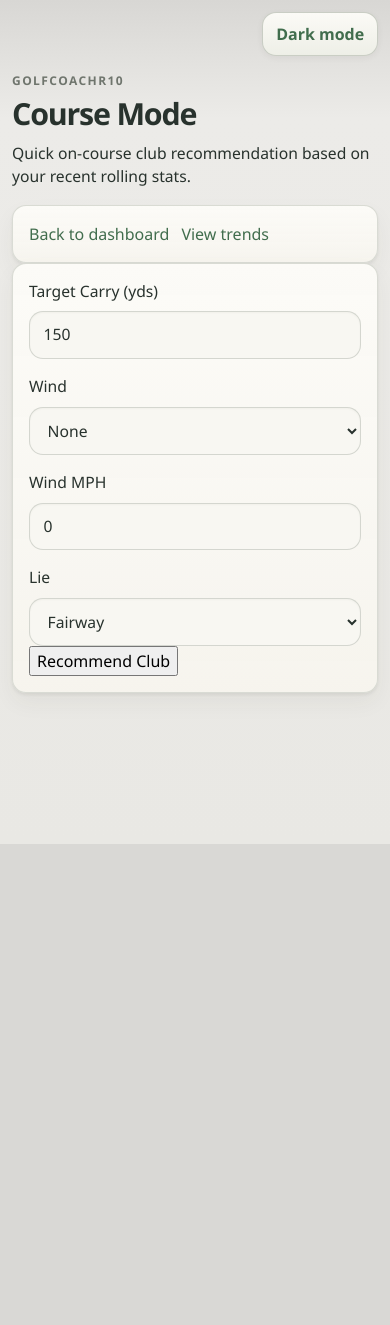
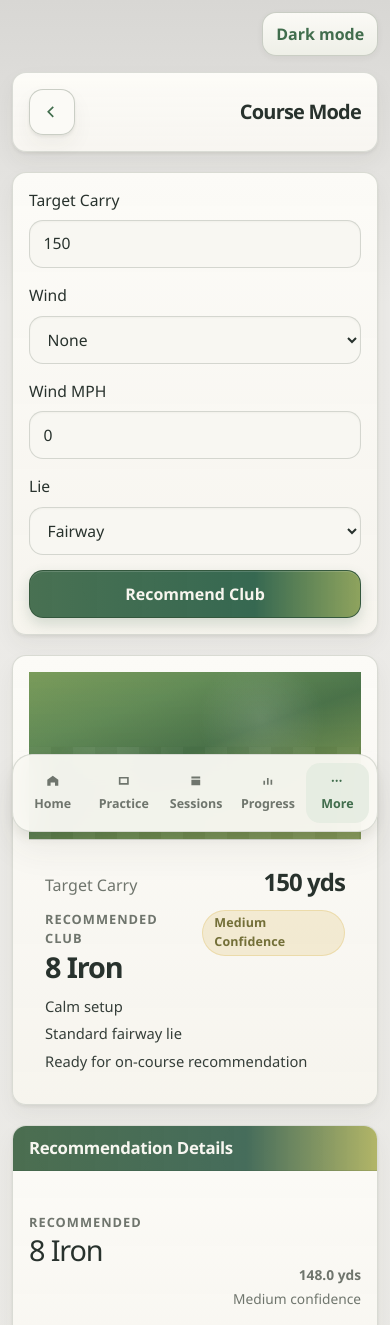
Before and after one commit to jdlevish/Golfcoachr10, a Next.js app: page /course-mode in a window 390 px wide. Shown: the top 1325 px of the page. Before the commit the page ends 844 px from the top, so only its background shows below. Built offline with nearby package versions, Linux system fonts and the light colour scheme; no server answers; sample sign-in values are in the browser's storage.

Commit message:
Updated Course Mode into a dedicated mobile companion screen

```diff
--- a/app/course-mode/page.tsx
+++ b/app/course-mode/page.tsx
@@ -1,4 +1,3 @@
-import Link from 'next/link';
 import { redirect } from 'next/navigation';
 import { auth } from '@/auth';
 import CourseModeShell from '@/components/course-mode-shell';
@@ -9,20 +8,5 @@ export default async function CourseModePage() {
     redirect('/sign-in');
   }
 
-  return (
-    <main className="page">
-      <header>
-        <p className="eyebrow">Golfcoachr10</p>
-        <h1>Course Mode</h1>
-        <p>Quick on-course club recommendation based on your recent rolling stats.</p>
-      </header>
-
-      <div className="dashboard-actions">
-        <Link href="/dashboard">Back to dashboard</Link>
-        <Link href="/trends">View trends</Link>
-      </div>
-
-      <CourseModeShell />
-    </main>
-  );
+  return <CourseModeShell />;
 }
--- a/app/globals.css
+++ b/app/globals.css
@@ -675,6 +675,157 @@ ul {
   margin-top: auto;
 }
 
+.course-mode-page {
+  max-width: 32rem;
+  min-height: 100vh;
+}
+
+.course-mode-topbar {
+  display: grid;
+  grid-template-columns: auto 1fr;
+  align-items: center;
+  gap: 0.8rem;
+}
+
+.course-mode-back svg,
+.course-bottom-nav svg {
+  width: 1.1rem;
+  height: 1.1rem;
+}
+
+.course-mode-title {
+  margin: 0;
+  font-size: 1.25rem;
+  line-height: 1.08;
+}
+
+.course-input-card,
+.course-hero-card,
+.course-details-card,
+.course-utility-card {
+  display: grid;
+  gap: 0.9rem;
+}
+
+.course-hero-card {
+  overflow: hidden;
+  padding: 0;
+}
+
+.course-hero-banner {
+  min-height: 10.5rem;
+  border-bottom: 1px solid rgba(217, 219, 212, 0.95);
+  background:
+    linear-gradient(180deg, rgba(68, 104, 73, 0.08), rgba(68, 104, 73, 0.18)),
+    radial-gradient(circle at 70% 28%, rgba(255, 255, 255, 0.16), transparent 24%),
+    linear-gradient(160deg, #7fa05c 0%, #668f58 25%, #4b7349 48%, #6f8d4f 68%, #93a35b 100%);
+  position: relative;
+}
+
+.course-hero-banner::after {
+  content: '';
+  position: absolute;
+  inset: auto 0 0 0;
+  height: 55%;
+  background:
+    radial-gradient(circle at 25% 30%, rgba(255, 255, 255, 0.18), transparent 24%),
+    repeating-linear-gradient(
+      90deg,
+      rgba(255, 255, 255, 0.05) 0,
+      rgba(255, 255, 255, 0.05) 22px,
+      rgba(0, 0, 0, 0.03) 22px,
+      rgba(0, 0, 0, 0.03) 44px
+    );
+  opacity: 0.6;
+}
+
+.course-hero-body {
+  display: grid;
+  gap: 0.8rem;
+  padding: 1rem;
+}
+
+.course-hero-target {
+  display: flex;
+  align-items: baseline;
+  justify-content: space-between;
+  gap: 0.75rem;
+}
+
+.course-hero-target strong {
+  font-size: 1.5rem;
+  line-height: 1;
+  letter-spacing: -0.04em;
+}
+
+.course-hero-main {
+  display: flex;
+  align-items: flex-start;
+  justify-content: space-between;
+  gap: 0.75rem;
+}
+
+.course-hero-label,
+.course-option-label {
+  margin: 0 0 0.2rem;
+  color: var(--muted);
+  font-size: 0.8rem;
+  font-weight: 700;
+  text-transform: uppercase;
+  letter-spacing: 0.08em;
+}
+
+.course-hero-club,
+.course-option-club {
+  margin: 0;
+  font-size: 1.8rem;
+  line-height: 1.05;
+  letter-spacing: -0.04em;
+}
+
+.course-hero-support {
+  display: grid;
+  gap: 0.35rem;
+  color: color-mix(in srgb, var(--text) 82%, var(--muted));
+  font-size: 0.92rem;
+}
+
+.course-options-list,
+.course-utility-list,
+.course-action-stack {
+  display: grid;
+  gap: 0.7rem;
+}
+
+.course-option-row,
+.course-utility-row {
+  align-items: center;
+  padding-block: 0.85rem;
+}
+
+.course-option-meta {
+  display: grid;
+  justify-items: end;
+  gap: 0.15rem;
+  text-align: right;
+  color: var(--muted);
+  font-size: 0.86rem;
+}
+
+.course-details-note {
+  margin: 0;
+  color: color-mix(in srgb, var(--text) 84%, var(--muted));
+}
+
+.course-primary-cta,
+.course-secondary-link {
+  width: 100%;
+}
+
+.course-bottom-nav {
+  margin-top: auto;
+}
+
 .top-bar {
   display: flex;
   align-items: center;
@@ -1260,6 +1411,28 @@ tbody tr:hover {
     max-width: 48rem;
   }
 
+  .course-mode-page {
+    max-width: 56rem;
+  }
+
+  .course-mode-page > .card:first-of-type {
+    grid-column: 1 / -1;
+  }
+
+  .course-hero-body {
+    grid-template-columns: minmax(0, 1fr) auto;
+    align-items: start;
+  }
+
+  .course-hero-target,
+  .course-hero-support {
+    grid-column: 1 / -1;
+  }
+
+  .course-mode-page {
+    align-content: start;
+  }
+
   .progress-overview-stack {
     grid-template-columns: repeat(2, minmax(0, 1fr));
     align-items: start;
@@ -1381,6 +1554,10 @@ tbody tr:hover {
     flex-wrap: wrap;
   }
 
+  .course-action-stack {
+    grid-template-columns: 1fr 1fr;
+  }
+
   table {
     border-collapse: separate;
     border-spacing: 0;
--- a/components/course-mode-shell.tsx
+++ b/components/course-mode-shell.tsx
@@ -1,6 +1,7 @@
 'use client';
 
-import { useState } from 'react';
+import { useMemo, useState } from 'react';
+import Link from 'next/link';
 
 type Confidence = 'High' | 'Medium' | 'Low';
 
@@ -23,20 +24,66 @@ type CourseModeResult = {
   excludedLowConfidence: number;
 };
 
+type NavItem = {
+  label: string;
+  href: string;
+  active?: boolean;
+};
+
+const navItems: NavItem[] = [
+  { label: 'Home', href: '/' },
+  { label: 'Practice', href: '/range-mode' },
+  { label: 'Sessions', href: '/dashboard' },
+  { label: 'Progress', href: '/trends' },
+  { label: 'More', href: '/course-mode', active: true }
+];
+
 const fmt = (value: number | null, suffix = '') => (value === null ? '-' : `${value.toFixed(1)}${suffix}`);
 
-function ClubCard({ club, title, featured = false }: { club: ClubRec; title: string; featured?: boolean }) {
+const confidenceTone = (value: Confidence) => {
+  if (value === 'High') return 'badge-success';
+  if (value === 'Medium') return 'badge-warning';
+  return 'badge-neutral';
+};
+
+function BackIcon() {
   return (
-    <article className={featured ? 'course-card course-card-featured' : 'course-card'}>
-      <p className="eyebrow">{title}</p>
-      <h2>{club.club}</h2>
-      <p>Carry median: {fmt(club.carryMedian, ' yds')}</p>
-      <p>Carry std dev: {fmt(club.carryStdDev, ' yds')}</p>
-      <p>Offline std dev: {fmt(club.offlineStdDev, ' yds')}</p>
-      <p>Confidence: {club.confidence}</p>
-      <p>Sessions used: {club.sessionsUsed}</p>
-      <a href={club.trendHref}>Open trend</a>
-    </article>
+    <svg viewBox="0 0 24 24" aria-hidden="true">
+      <path d="M14.78 5.97 8.75 12l6.03 6.03-1.59 1.59L5.56 12l7.63-7.62 1.59 1.59Z" fill="currentColor" />
+    </svg>
+  );
+}
+
+function SimpleIcon({ kind }: { kind: 'home' | 'practice' | 'sessions' | 'progress' | 'more' }) {
+  const paths = {
+    home: 'M4.5 10.5 12 5.25l7.5 5.25v8.25h-4.5v-4.5h-6v4.5H4.5V10.5Z',
+    practice: 'M5.25 6.75h13.5v10.5H5.25V6.75Zm2.25 2.25v6h9v-6h-9Z',
+    sessions: 'M6 6h12v3H6V6Zm0 4.5h12v7.5H6v-7.5Z',
+    progress: 'M6 17.25V12h2.25v5.25H6Zm4.88 0v-9h2.25v9h-2.25Zm4.87 0v-6.75H18v6.75h-2.25Z',
+    more: 'M6.75 12a1.5 1.5 0 1 1 0-.01V12Zm5.25 0a1.5 1.5 0 1 1 0-.01V12Zm5.25 0a1.5 1.5 0 1 1 0-.01V12Z'
+  } as const;
+
+  return (
+    <svg viewBox="0 0 24 24" aria-hidden="true">
+      <path d={paths[kind]} fill="currentColor" />
+    </svg>
+  );
+}
+
+function AlternateClubRow({ title, club }: { title: string; club: ClubRec | null }) {
+  if (!club) return null;
+
+  return (
+    <div className="course-option-row">
+      <div>
+        <p className="course-option-label">{title}</p>
+        <p className="course-option-club">{club.club}</p>
+      </div>
+      <div className="course-option-meta">
+        <strong>{fmt(club.carryMedian, ' yds')}</strong>
+        <span>{club.confidence} confidence</span>
+      </div>
+    </div>
   );
 }
 
@@ -48,6 +95,29 @@ export default function CourseModeShell() {
   const [loading, setLoading] = useState(false);
   const [error, setError] = useState<string | null>(null);
   const [result, setResult] = useState<CourseModeResult | null>(null);
+
+  const utilityRows = useMemo(() => {
+    // TODO: Bind directional miss-bias from saved shot-pattern data once course-mode input includes target shape context.
+    if (!result) {
+      return [
+        { label: 'Practice Distance', value: `${targetCarry} yds` },
+        { label: 'View Recent Results', value: 'Open after recommendation' },
+        { label: 'Confidence / Miss Bias', value: 'TODO: bind miss-bias data when available' }
+      ];
+    }
+
+    return [
+      { label: 'Practice Distance', value: `${result.adjustedTargetCarry.toFixed(1)} yds` },
+      { label: 'View Recent Results', value: result.recommended.club },
+      {
+        label: 'Confidence / Miss Bias',
+        value:
+          result.recommended.offlineStdDev !== null
+            ? `${result.recommended.confidence} / ${fmt(result.recommended.offlineStdDev, ' yds spread')}`
+            : `${result.recommended.confidence} / TODO: miss bias`
+      }
+    ];
+  }, [result, targetCarry]);
 
   const submit = async () => {
     const target = Number(targetCarry);
@@ -84,12 +154,31 @@ export default function CourseModeShell() {
     setLoading(false);
   };
 
+  const featured = result?.recommended ?? {
+    club: '8 Iron',
+    carryMedian: 148,
+    carryStdDev: 7.5,
+    offlineStdDev: 13.5,
+    confidence: 'Medium' as Confidence,
+    sessionsUsed: 4,
+    trendHref: '/trends'
+  };
+
   return (
-    <section className="stack course-mode">
-      <article className="auth-panel">
+    <main className="page-shell course-mode-page">
+      <header className="top-bar course-mode-topbar">
+        <Link href="/" className="icon-button course-mode-back" aria-label="Back to home">
+          <BackIcon />
+        </Link>
+        <div className="course-mode-heading">
+          <h1 className="course-mode-title">Course Mode</h1>
+        </div>
+      </header>
+
+      <section className="card course-input-card">
         <div className="course-form-grid">
           <label>
-            Target Carry (yds)
+            Target Carry
             <input
               type="number"
               inputMode="numeric"
@@ -117,29 +206,103 @@ export default function CourseModeShell() {
             </select>
           </label>
         </div>
-        <button type="button" onClick={() => void submit()} disabled={loading}>
-          {loading ? 'Calculating...' : 'Recommend Club'}
+        <button type="button" className="primary-button" onClick={() => void submit()} disabled={loading}>
+          {loading ? 'Getting Recommendation...' : 'Recommend Club'}
         </button>
-        {error && <p className="error">{error}</p>}
-      </article>
+        {error ? <p className="error">{error}</p> : null}
+      </section>
 
-      {result && (
-        <>
-          <article className="auth-panel">
-            <p>
-              Adjusted target: <strong>{result.adjustedTargetCarry.toFixed(1)} yds</strong>
-            </p>
-            <p>
-              Eligible clubs: {result.candidates} | Excluded low-confidence: {result.excludedLowConfidence}
-            </p>
-          </article>
-          <ClubCard club={result.recommended} title="Recommended" featured />
-          <section className="course-alt-grid">
-            {result.oneUp && <ClubCard club={result.oneUp} title="One Up" />}
-            {result.oneDown && <ClubCard club={result.oneDown} title="One Down" />}
-          </section>
-        </>
-      )}
-    </section>
+      <section className="card course-hero-card">
+        <div className="course-hero-banner" />
+        <div className="course-hero-body">
+          <div className="course-hero-target">
+            <span className="card-subtitle">Target Carry</span>
+            <strong>{result ? result.adjustedTargetCarry.toFixed(1) : targetCarry} yds</strong>
+          </div>
+          <div className="course-hero-main">
+            <div>
+              <p className="course-hero-label">Recommended Club</p>
+              <h2 className="course-hero-club">{featured.club}</h2>
+            </div>
+            <span className={`badge ${confidenceTone(featured.confidence)}`}>{featured.confidence} Confidence</span>
+          </div>
+          <div className="course-hero-support">
+            <span>{windDirection === 'none' ? 'Calm setup' : `${windDirection} ${windMph} mph`}</span>
+            <span>{lie === 'rough' ? 'Lie adjusted for rough' : 'Standard fairway lie'}</span>
+            {result ? <span>{result.candidates} playable options</span> : <span>Ready for on-course recommendation</span>}
+          </div>
+        </div>
+      </section>
+
+      <section className="card course-details-card">
+        <div className="card-header">
+          <div>
+            <h2 className="card-title">Recommendation Details</h2>
+          </div>
+        </div>
+        <div className="course-options-list">
+          <AlternateClubRow title="One Up" club={result?.oneUp ?? null} />
+          <AlternateClubRow title="Recommended" club={featured} />
+          <AlternateClubRow title="One Down" club={result?.oneDown ?? null} />
+        </div>
+        <p className="course-details-note">
+          Carry estimate: {fmt(featured.carryMedian, ' yds')} with {fmt(featured.carryStdDev, ' yds')} carry spread.
+        </p>
+        <p className="course-details-note">
+          Consistency note: {featured.sessionsUsed} recent session{featured.sessionsUsed === 1 ? '' : 's'} behind this call.
+        </p>
+      </section>
+
+      <section className="card course-utility-card">
+        <div className="card-header">
+          <div>
+            <h2 className="card-title">Quick Checks</h2>
+          </div>
+        </div>
+        <div className="course-utility-list">
+          {utilityRows.map((row) => (
+            <div key={row.label} className="list-row course-utility-row">
+              <span>{row.label}</span>
+              <strong>{row.value}</strong>
+            </div>
+          ))}
+        </div>
+      </section>
+
+      <div className="course-action-stack">
+        <Link href={featured.trendHref} className="secondary-button course-secondary-link">
+          View Recent Results
+        </Link>
+        <button type="button" className="primary-button course-primary-cta">
+          Log Shot
+        </button>
+      </div>
+
+      <nav className="bottom-nav course-bottom-nav" aria-label="Primary">
+        {navItems.map((item) => (
+          <Link
+            key={item.label}
+            href={item.href}
+            className={`bottom-nav-item${item.active ? ' active' : ''}`}
+            aria-current={item.active ? 'page' : undefined}
+          >
+            <SimpleIcon
+              kind={
+                item.label === 'Home'
+                  ? 'home'
+                  : item.label === 'Practice'
+                    ? 'practice'
+                    : item.label === 'Sessions'
+                      ? 'sessions'
+                      : item.label === 'Progress'
+                        ? 'progress'
+                        : 'more'
+              }
+            />
+            <span>{item.label}</span>
+          </Link>
+        ))}
+      </nav>
+    </main>
   );
 }
```
